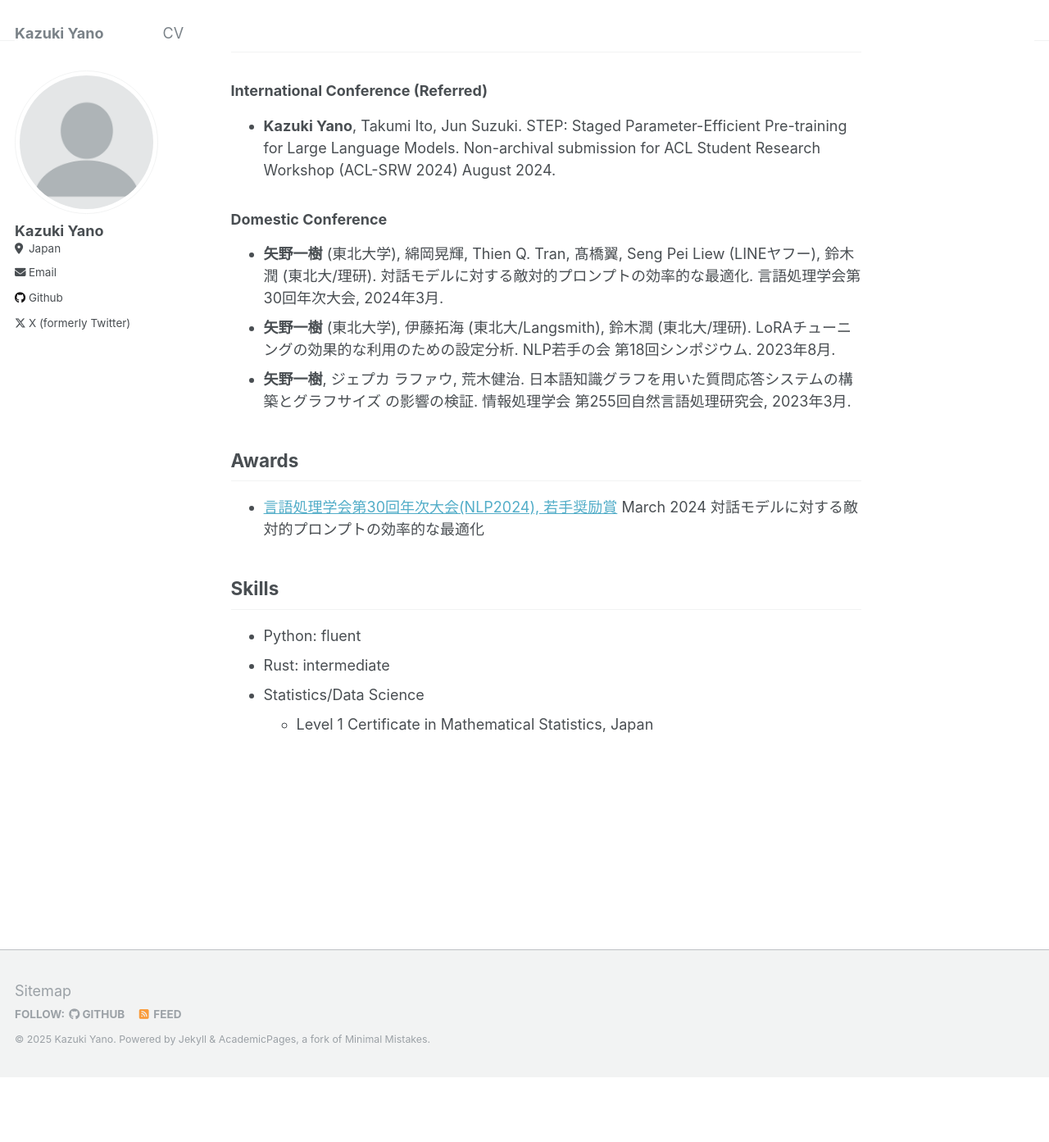
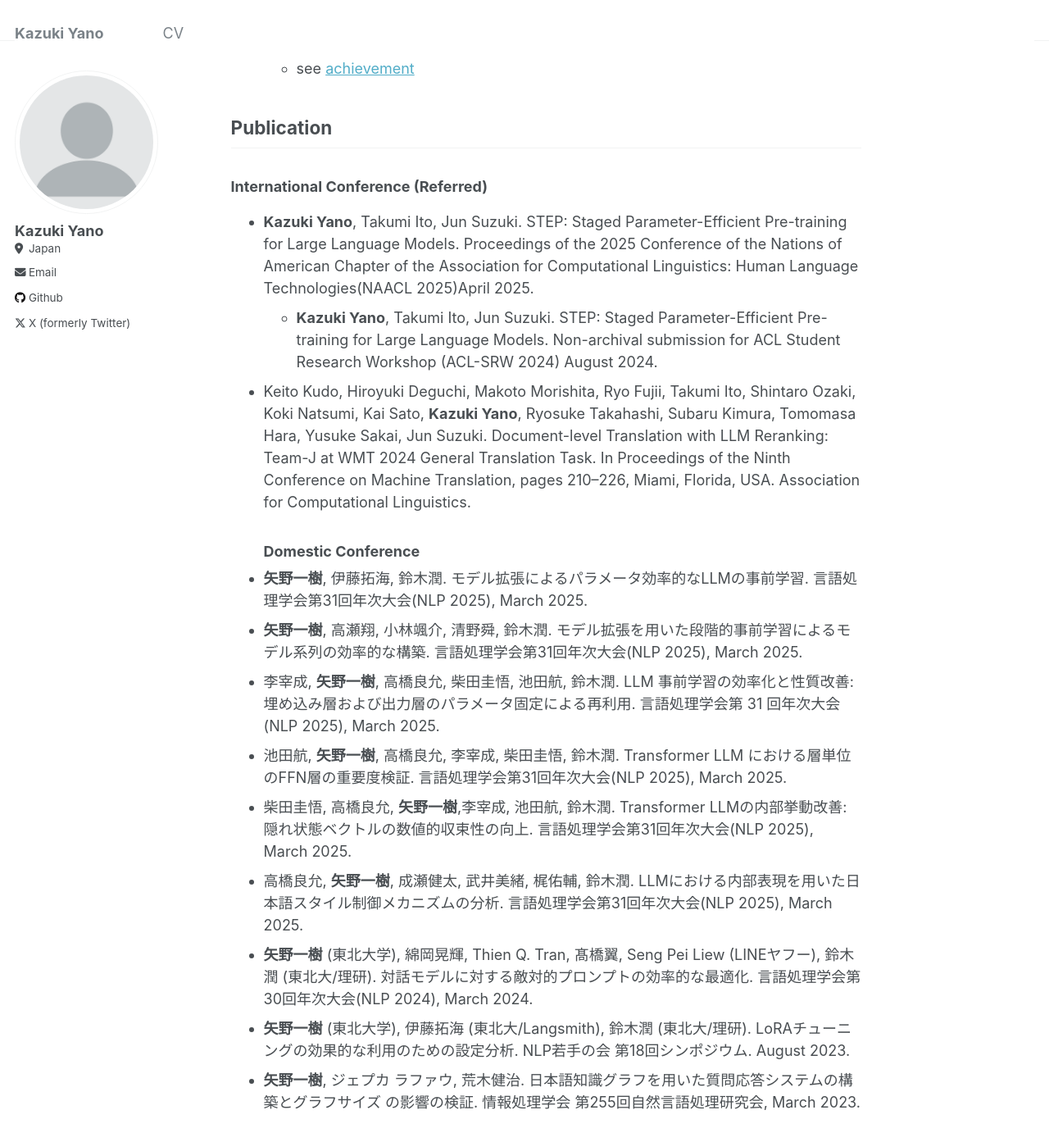
Before and after one commit to Kazuki-Ya/Kazuki-Ya.github.io, a Jekyll site: the page built from _pages/about.md, in a window 1280 px wide and 1400 px high, scrolled down 1047 px. Shown: the top 1393 px of the window at 82% size. Built offline with Jekyll 4.4.1, drawn with Linux system fonts in a browser that asks for light colours; before the commit the page ends 2360 px from its top, so only the background shows below that; some of the changed text lies outside the part shown.

Commit message:
Update about.md

```diff
--- a/_pages/about.md
+++ b/_pages/about.md
@@ -18,28 +18,39 @@
 * B.S. in Information Science, Hokkaido University, 2023
 
 ## Work experience
-* August 2024 - September 2024: Preferred Networks
-  * Reseach Intern
+* September 2024 - March 2025: Preferred Networks Inc.
+  * Part-time Engineer
+* November 2024 - Current: SB Intuitions.
+  * Research Intern.
+* August 2024 - September 2024: Preferred Networks Inc.
+  * Reseach Intern.
 * July 2024 - Present: AI Architecture Section, AI for Business Department,Rakuten Group, Inc.
-  * Data Scientist (Part-time job)
+  * Data Scientist (Part-time job).
 * April 2024 - Present: [Graduate Program in Data Science](https://gp-ds.tohoku.ac.jp/en/index.html)
-  * Research Assistant
+  * Research Assistant.
 * August 2023 - September 2023: LINE Corporation
-  * Reseach Intern
+  * Reseach Intern.
   * Focused on research on large language models, specifically adversarial attacks against language models.
   * see [achievement](https://www.anlp.jp/proceedings/annual_meeting/2024/pdf_dir/P6-14.pdf)
 
 ## Publication
 
 ### International Conference (Referred)
-- **Kazuki Yano**, Takumi Ito, Jun Suzuki. STEP: Staged Parameter-Efficient Pre-training for Large Language Models.
-Non-archival submission for ACL Student Research Workshop (ACL-SRW 2024) August 2024.
-
+- **Kazuki Yano**, Takumi Ito, Jun Suzuki.  STEP: Staged Parameter-Efficient Pre-training for Large Language Models. Proceedings of the 2025 Conference of the Nations of American Chapter of the Association for Computational Linguistics: Human Language Technologies(NAACL 2025)April 2025.
+  - **Kazuki Yano**, Takumi Ito, Jun Suzuki. STEP: Staged Parameter-Efficient Pre-training for Large Language Models.
+    Non-archival submission for ACL Student Research Workshop (ACL-SRW 2024) August 2024.
+- Keito Kudo, Hiroyuki Deguchi, Makoto Morishita, Ryo Fujii, Takumi Ito, Shintaro Ozaki, Koki Natsumi, Kai Sato, **Kazuki Yano**, Ryosuke Takahashi, Subaru Kimura, Tomomasa Hara, Yusuke Sakai, Jun Suzuki. Document-level Translation with LLM Reranking: Team-J at WMT 2024 General Translation Task. In Proceedings of the Ninth Conference on Machine Translation, pages 210–226, Miami, Florida, USA. Association for Computational Linguistics.
 ### Domestic Conference
-- **矢野一樹** (東北大学), 綿岡晃輝, Thien Q. Tran, 髙橋翼, Seng Pei Liew (LINEヤフー), 鈴木潤 (東北大/理研). 対話モデルに対する敵対的プロンプトの効率的な最適化. 言語処理学会第30回年次大会, 2024年3月.
-- **矢野一樹** (東北大学), 伊藤拓海 (東北大/Langsmith), 鈴木潤 (東北大/理研). LoRAチューニングの効果的な利用のための設定分析. NLP若手の会 第18回シンポジウム. 2023年8月.
+- **矢野一樹**, 伊藤拓海, 鈴木潤. モデル拡張によるパラメータ効率的なLLMの事前学習. 言語処理学会第31回年次大会(NLP 2025), March 2025.
+- **矢野一樹**, 高瀬翔, 小林颯介, 清野舜, 鈴木潤. モデル拡張を用いた段階的事前学習によるモデル系列の効率的な構築. 言語処理学会第31回年次大会(NLP 2025), March 2025.
+- 李宰成, **矢野一樹**, 高橋良允, 柴田圭悟, 池田航, 鈴木潤. LLM 事前学習の効率化と性質改善:埋め込み層および出力層のパラメータ固定による再利用. 言語処理学会第 31 回年次大会(NLP 2025), March 2025.
+- 池田航, **矢野一樹**, 高橋良允, 李宰成, 柴田圭悟, 鈴木潤. Transformer LLM における層単位のFFN層の重要度検証. 言語処理学会第31回年次大会(NLP 2025), March 2025.
+- 柴田圭悟, 高橋良允, **矢野一樹**,李宰成, 池田航, 鈴木潤. Transformer LLMの内部挙動改善:隠れ状態ベクトルの数値的収束性の向上. 言語処理学会第31回年次大会(NLP 2025), March 2025.
+- 高橋良允, **矢野一樹**, 成瀬健太, 武井美緒, 梶佑輔, 鈴木潤. LLMにおける内部表現を用いた日本語スタイル制御メカニズムの分析. 言語処理学会第31回年次大会(NLP 2025), March 2025.
+- **矢野一樹** (東北大学), 綿岡晃輝, Thien Q. Tran, 髙橋翼, Seng Pei Liew (LINEヤフー), 鈴木潤 (東北大/理研). 対話モデルに対する敵対的プロンプトの効率的な最適化. 言語処理学会第30回年次大会(NLP 2024), March 2024.
+- **矢野一樹** (東北大学), 伊藤拓海 (東北大/Langsmith), 鈴木潤 (東北大/理研). LoRAチューニングの効果的な利用のための設定分析. NLP若手の会 第18回シンポジウム. August 2023.
 - **矢野一樹**, ジェプカ ラファウ, 荒木健治. 日本語知識グラフを用いた質問応答システムの構築とグラフサイズ
-の影響の検証. 情報処理学会 第255回自然言語処理研究会, 2023年3月.
+の影響の検証. 情報処理学会 第255回自然言語処理研究会, March 2023.
 
 ## Awards
 - [言語処理学会第30回年次大会(NLP2024), 若手奨励賞](https://www.anlp.jp/nlp2024/award.html#P6-14) March 2024
```
Also changed, not shown: other parts of _pages/about.md (+1 -1 lines).
